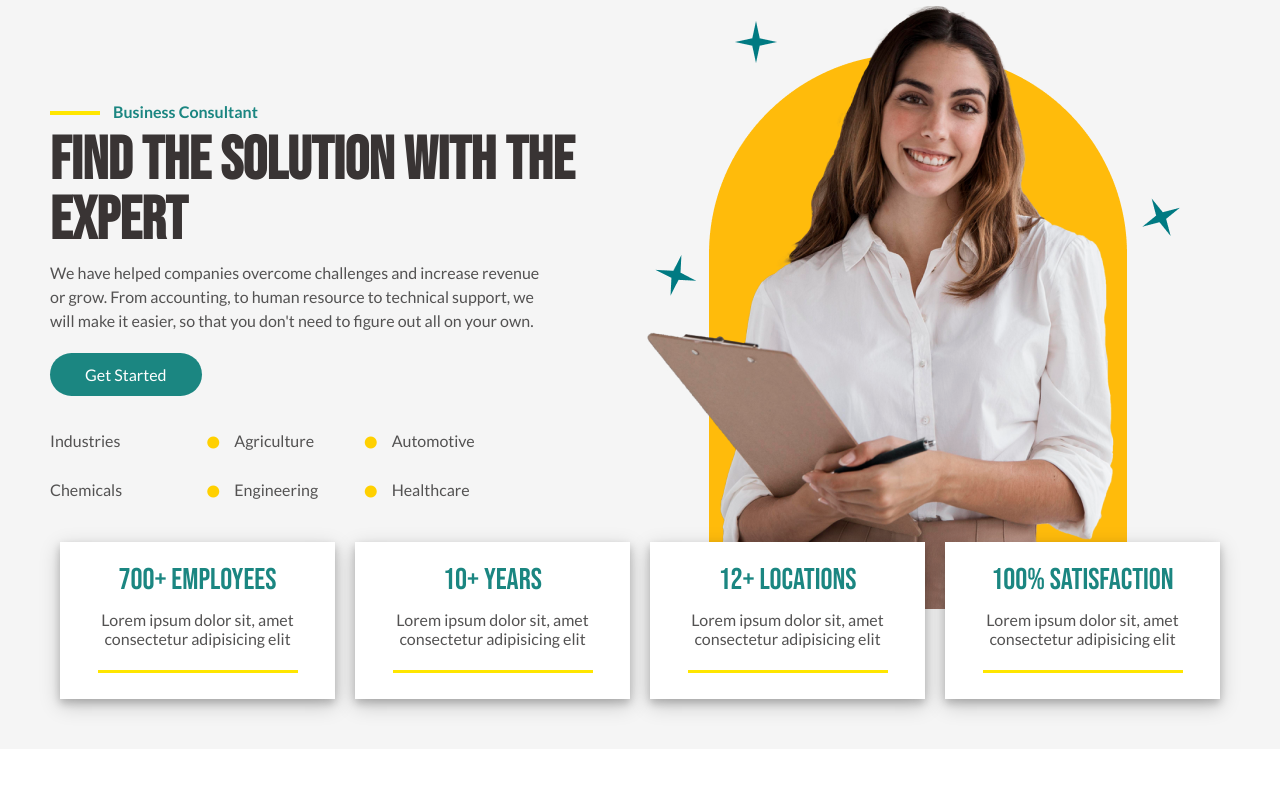
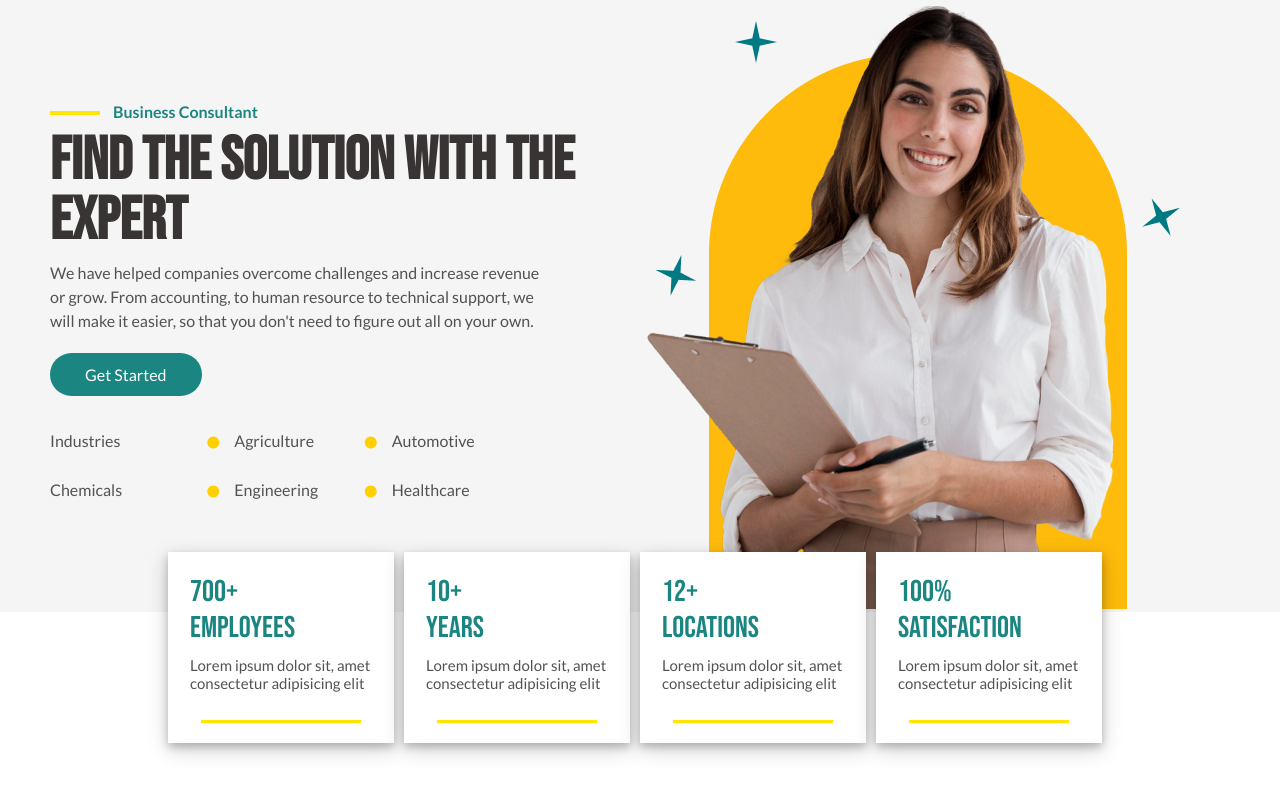
Before and after one commit to artisticheretic/Git-Practices, a plain HTML site: page index.html in a window 1280 px wide. Shown: the part 78-871 px from the top of the page. Before the commit the page ends 827 px from the top, so only its background shows below. Drawn offline with Linux system fonts and the light colour scheme.

Commit message:
fixed a few changes suggested by mentor

```diff
--- a/css/index.css
+++ b/css/index.css
@@ -182,21 +182,22 @@ p{
 }
 
 .section-statistics{
-    padding: 50px 0px;
-    background-color: #cccbcb33;
+    padding-bottom: 50px;
+    margin-top: -60px;
 }
 
 .statistics{
     display: flex;
     align-items: center;
-    margin-top: -120px;
+    max-width: 80%;
+    margin: 0 auto;
 }
 
 .statistics-row{
     width: 25%;
     background-color: #fff;
-    margin: 0px 10px;
-    padding: 20px 0px;
+   margin-right: 10px;
+    padding: 14px 14px;
     text-align: center;
     box-shadow: 0 4px 8px 0 rgb(0 0 0 / 20%), 0 6px 20px 0 rgb(0 0 0 / 20%);
 }
@@ -207,7 +208,7 @@ p{
     vertical-align: middle;
     background: #ffe600;
     height: 3px;
-    width: 200px;
+    width: 160px;
 }
 
 .row-head > h4{
@@ -216,10 +217,13 @@ p{
     margin: 0;
     color: #1b8681;
     font-weight: 500;
+    text-align: left;
 }
 
 .row-article{
-    padding: 12px 15px;
+    padding: 10px 0px;
+    text-align: left;
+    font-size: 15px;
 }
 
 .row-article > p{
@@ -240,5 +244,8 @@ p{
 
 .a-link:hover{
     font-size: 25px;
-    transition: ease-in-out;
 }
+
+.statistics-row-box{
+    padding: 8px;
+}
--- a/index.html
+++ b/index.html
@@ -96,35 +96,43 @@
         <div class="container">
             <div class="statistics">
                 <div class="statistics-row">
-                    <div class="row-head">
-                        <h4>700+ EMPLOYEES</h4>
-                    </div>
-                    <div class="row-article">
-                    <p>Lorem ipsum dolor sit, amet consectetur adipisicing elit</p>
+                    <div class="statistics-row-box">
+                        <div class="row-head">
+                            <h4>700+<br> EMPLOYEES</h4>
+                        </div>
+                        <div class="row-article">
+                            <p>Lorem ipsum dolor sit, amet consectetur adipisicing elit</p>
+                        </div>
                     </div>
                 </div>
                 <div class="statistics-row">
+                    <div class="statistics-row-box">
                     <div class="row-head">
-                        <h4>10+ YEARS</h4>
+                        <h4>10+<br> YEARS</h4>
                     </div>
                     <div class="row-article">
                         <p>Lorem ipsum dolor sit, amet consectetur adipisicing elit</p>
                     </div>
+                    </div>
                 </div>
                 <div class="statistics-row">
+                    <div class="statistics-row-box">
                     <div class="row-head">
-                        <h4>12+ LOCATIONS</h4>
+                        <h4>12+<br> LOCATIONS</h4>
                     </div>
                     <div class="row-article">
                         <p>Lorem ipsum dolor sit, amet consectetur adipisicing elit</p>
                     </div>
+                    </div>
                 </div>
                 <div class="statistics-row">
+                    <div class="statistics-row-box">
                     <div class="row-head">
-                        <h4>100% SATISFACTION</h4>
+                        <h4>100%<br> SATISFACTION</h4>
                     </div>
                     <div class="row-article">
                         <p>Lorem ipsum dolor sit, amet consectetur adipisicing elit</p>
+                    </div>
                     </div>
                 </div>
             </div>
```
